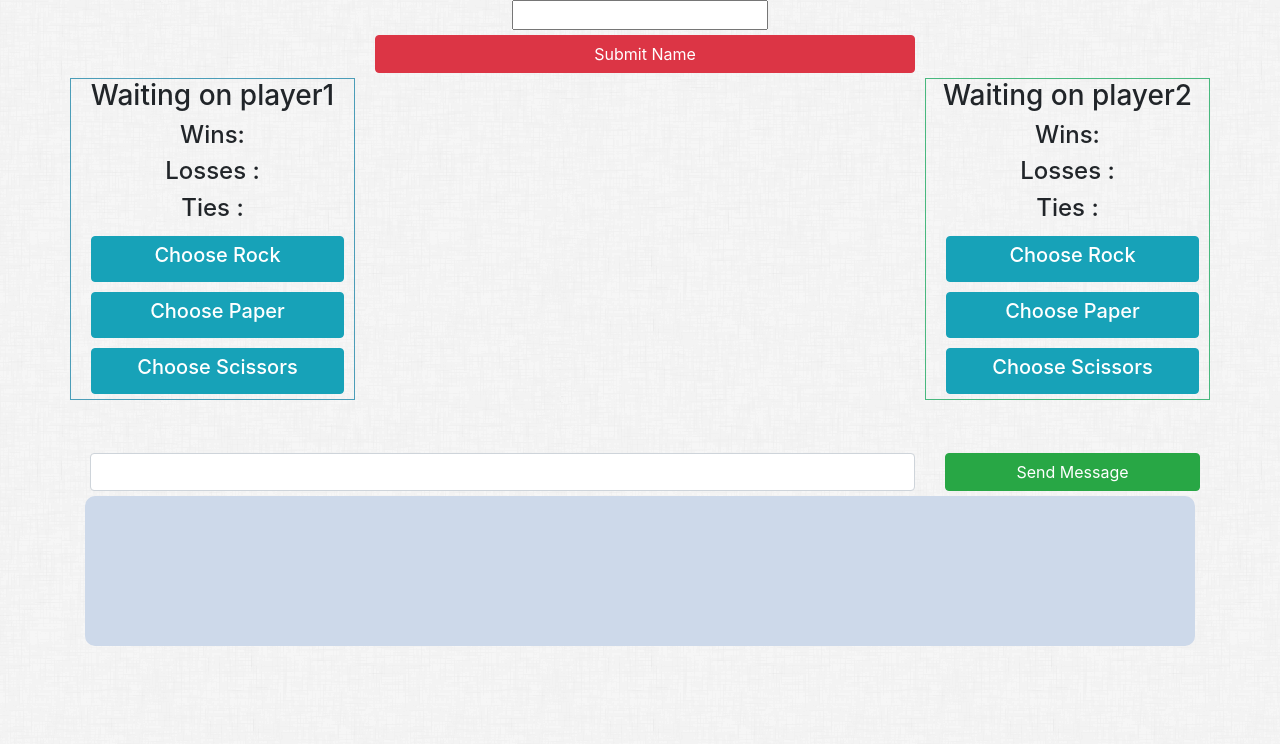
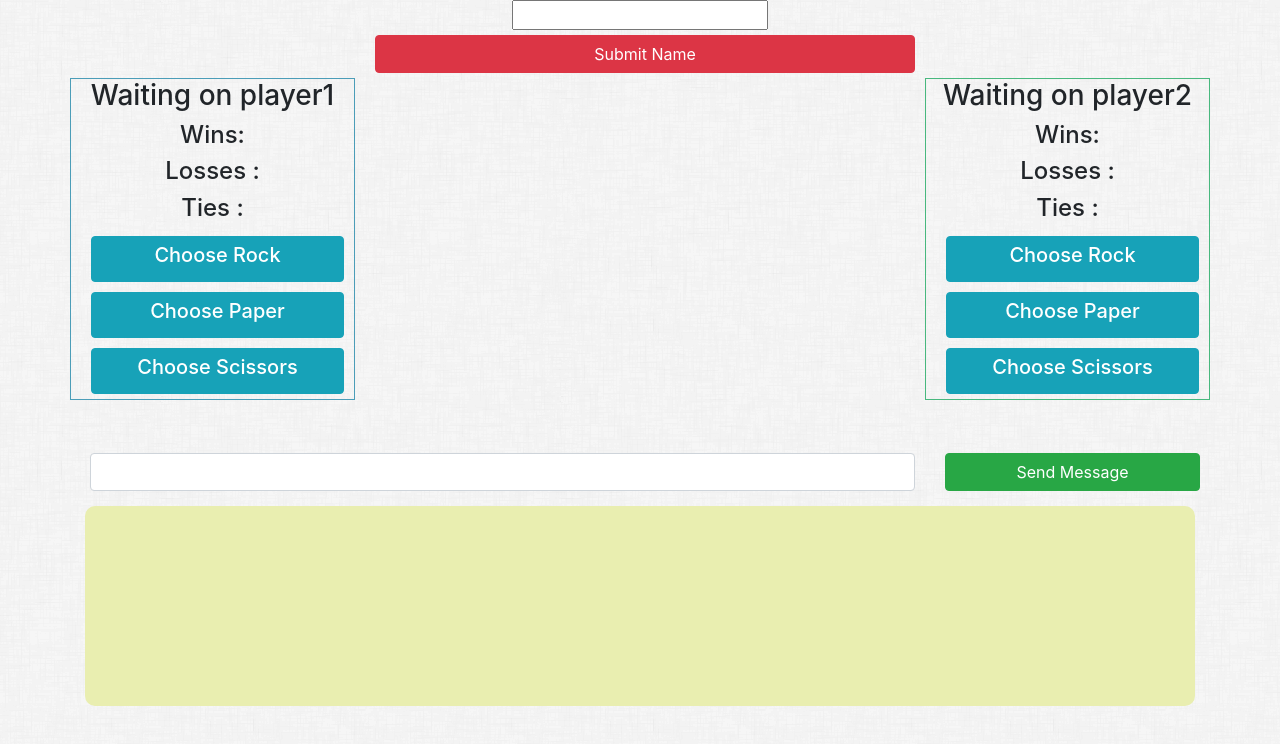
Before and after one commit to AlexGreen92/RPS-Multiplayer, a plain HTML site: page index.html in a window 1280 px wide. Drawn offline with nearby package versions, Linux system fonts and the light colour scheme; no server answers.

Commit message:
some styling changes

```diff
--- a/assets/css/style.css
+++ b/assets/css/style.css
@@ -15,13 +15,17 @@ button{
     margin:5px;
 }
 #chatDisplay{
+    margin-top:10px;
+    margin-bottom: 20px;
     overflow:auto;
-    height: 150px;
+    height: 200px;
 	width: 100%;
 	text-align: left;
   	border-radius: 10px;
-  	background-color: #cdd9ea;
-	font-size: 1em;
-	color: #084596;
-	padding: 1em 1em 1em 1em;
+  	background-color: #e9eeb0;
+	color: #320cdd;
 }
+.messageClass{
+    margin:3px;
+    font-size:1.6em;
+}
--- a/assets/javascript/app.js
+++ b/assets/javascript/app.js
@@ -234,7 +234,7 @@ function playRound(){
         }
 }
  database.ref("/chat/").on("child_added", function(snapshot) {
-     console.log(snapshot.val())
-     var message=$('<div>').text(snapshot.val())
+     var message=$('<div>').text(snapshot.val());
+     message.attr('class','messageClass');
     $('#chatDisplay').prepend(message);
  })
```
